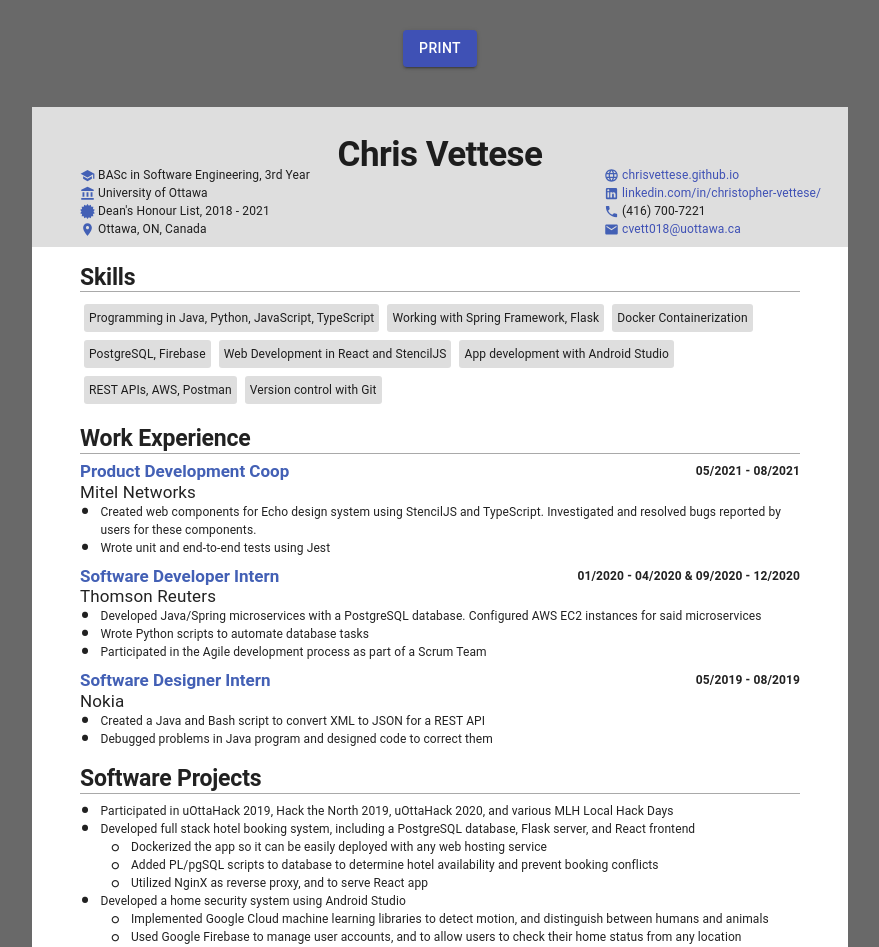
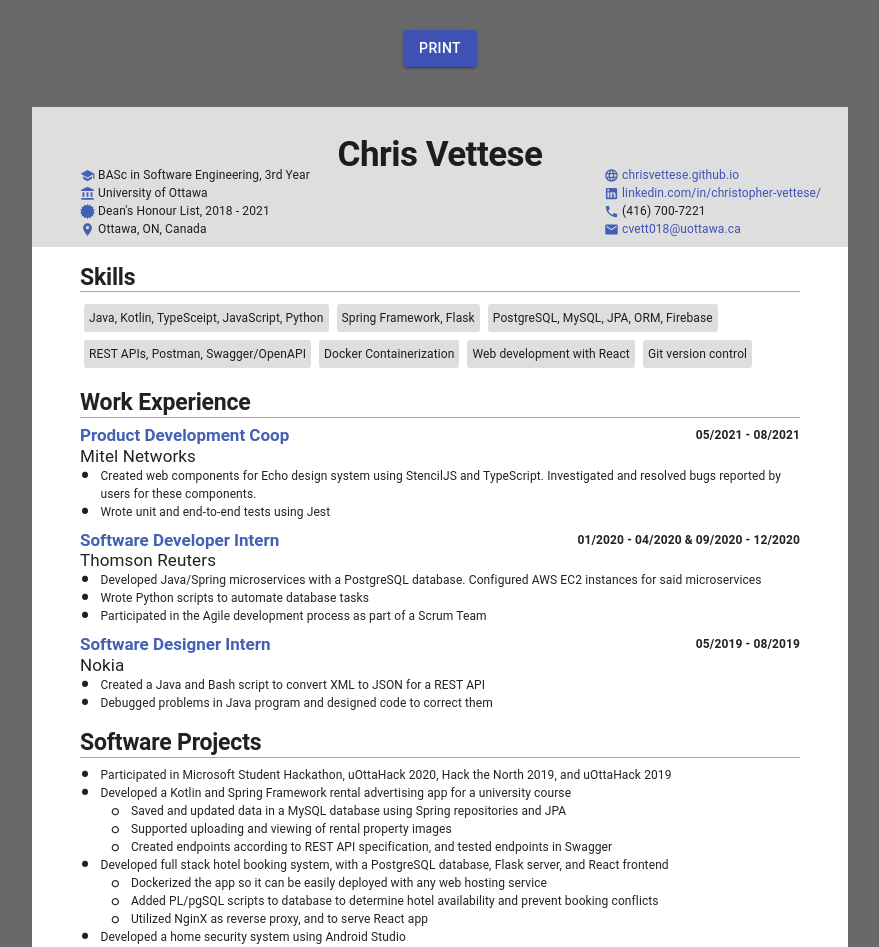
Before and after one commit to chrisvettese/resume, a React (Create React App) app: page / in a window 1280 px wide. Shown: the top 947 px of the page, without its empty margins (200-1079 px from the left). Built offline with nearby package versions, Linux system fonts and the light colour scheme.

Commit message:
Update resume

```diff
--- a/src/Constants.jsx
+++ b/src/Constants.jsx
@@ -5,14 +5,15 @@ export const LightGrey = '#dedede';
 
 export const SideMargin = '0.5in';
 
-export const SkillList = ['Programming in Java, Python, JavaScript, TypeScript',
-  'Working with Spring Framework, Flask',
+export const SkillList = [
+  'Java, Kotlin, TypeSceipt, JavaScript, Python',
+  'Spring Framework, Flask',
+  'PostgreSQL, MySQL, JPA, ORM, Firebase',
+  'REST APIs, Postman, Swagger/OpenAPI',
   'Docker Containerization',
-  'PostgreSQL, Firebase',
-  'Web Development in React and StencilJS',
-  'App development with Android Studio',
-  'REST APIs, AWS, Postman',
-  'Version control with Git'];
+  'Web development with React',
+  'Git version control'
+];
 
 export const Jobs = [
   {
@@ -47,11 +48,19 @@ export const Jobs = [
 
 export const ProjectList = [
   {
-    point: 'Participated in uOttaHack 2019, Hack the North 2019, uOttaHack 2020, and various MLH Local Hack Days',
+    point: 'Participated in Microsoft Student Hackathon, uOttaHack 2020, Hack the North 2019, and uOttaHack 2019',
     subpoints: []
   },
   {
-    point: 'Developed full stack hotel booking system, including a PostgreSQL database, Flask server, and React frontend',
+    point: 'Developed a Kotlin and Spring Framework rental advertising app for a university course',
+    subpoints: [
+      'Saved and updated data in a MySQL database using Spring repositories and JPA',
+      'Supported uploading and viewing of rental property images',
+      'Created endpoints according to REST API specification, and tested endpoints in Swagger'
+    ]
+  },
+  {
+    point: 'Developed full stack hotel booking system, with a PostgreSQL database, Flask server, and React frontend',
     subpoints: [
       'Dockerized the app so it can be easily deployed with any web hosting service',
       'Added PL/pgSQL scripts to database to determine hotel availability and prevent booking conflicts',
@@ -62,15 +71,12 @@ export const ProjectList = [
     point: 'Developed a home security system using Android Studio',
     subpoints: [
       'Implemented Google Cloud machine learning libraries to detect motion, and distinguish between humans and animals',
-      'Used Google Firebase to manage user accounts, and to allow users to check their home status from any location',
-      'Created system to allow multiple phones to be connected to a user account, to function as security cameras'
+      'Used Google Firebase to manage user accounts, and to allow users to check their home status from any location'
     ]
   },
   {
     point: 'Designed a web app with React to search for cooking recipes that match a user\'s ingredients, and rank them by healthiness',
-    subpoints: [
-      'Retrieved information from multiple APIs using HTTP requests'
-    ]
+    subpoints: []
   },
   {
     point: 'Developed a multiplayer, team-based action game in Java',
```
